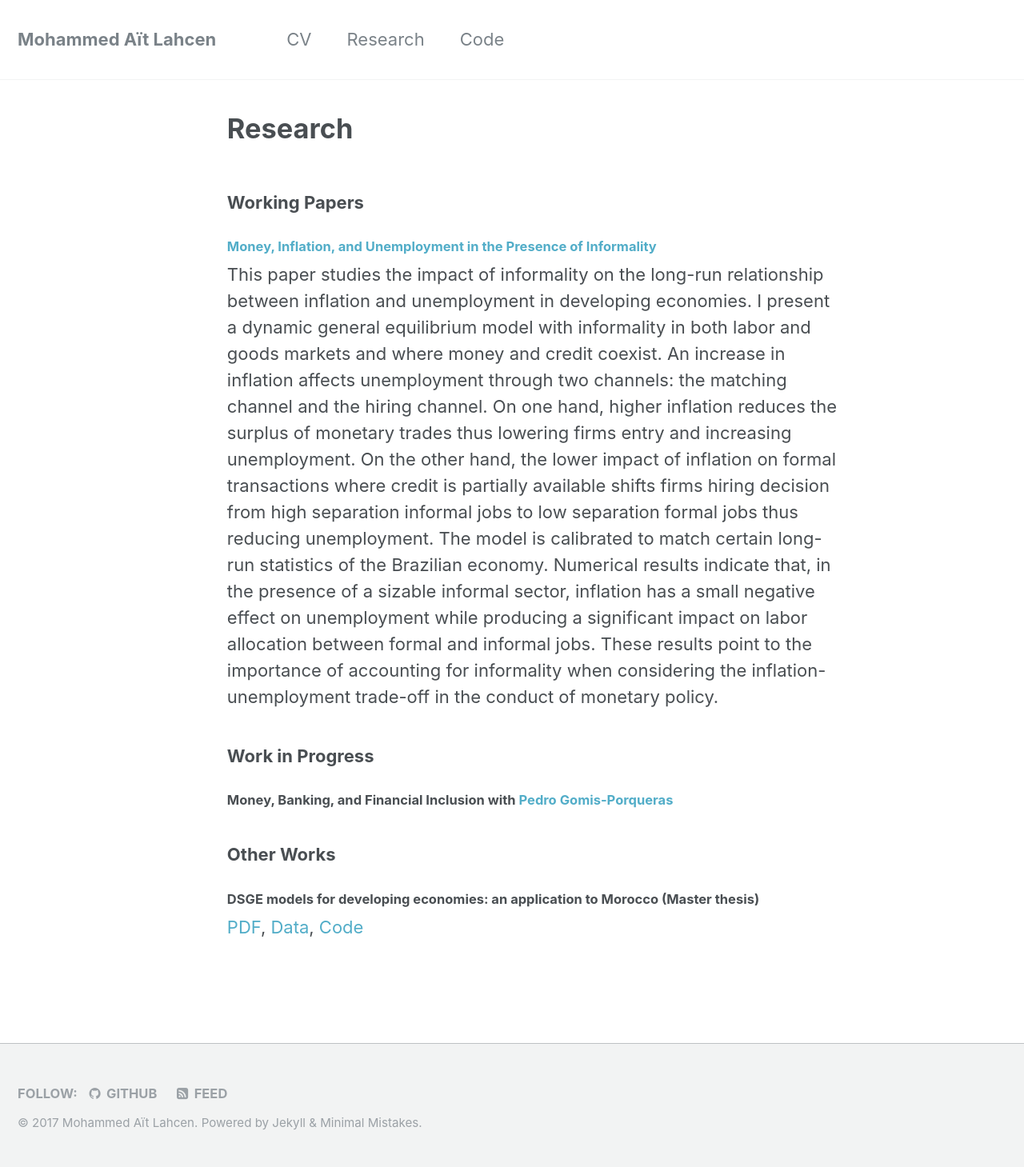
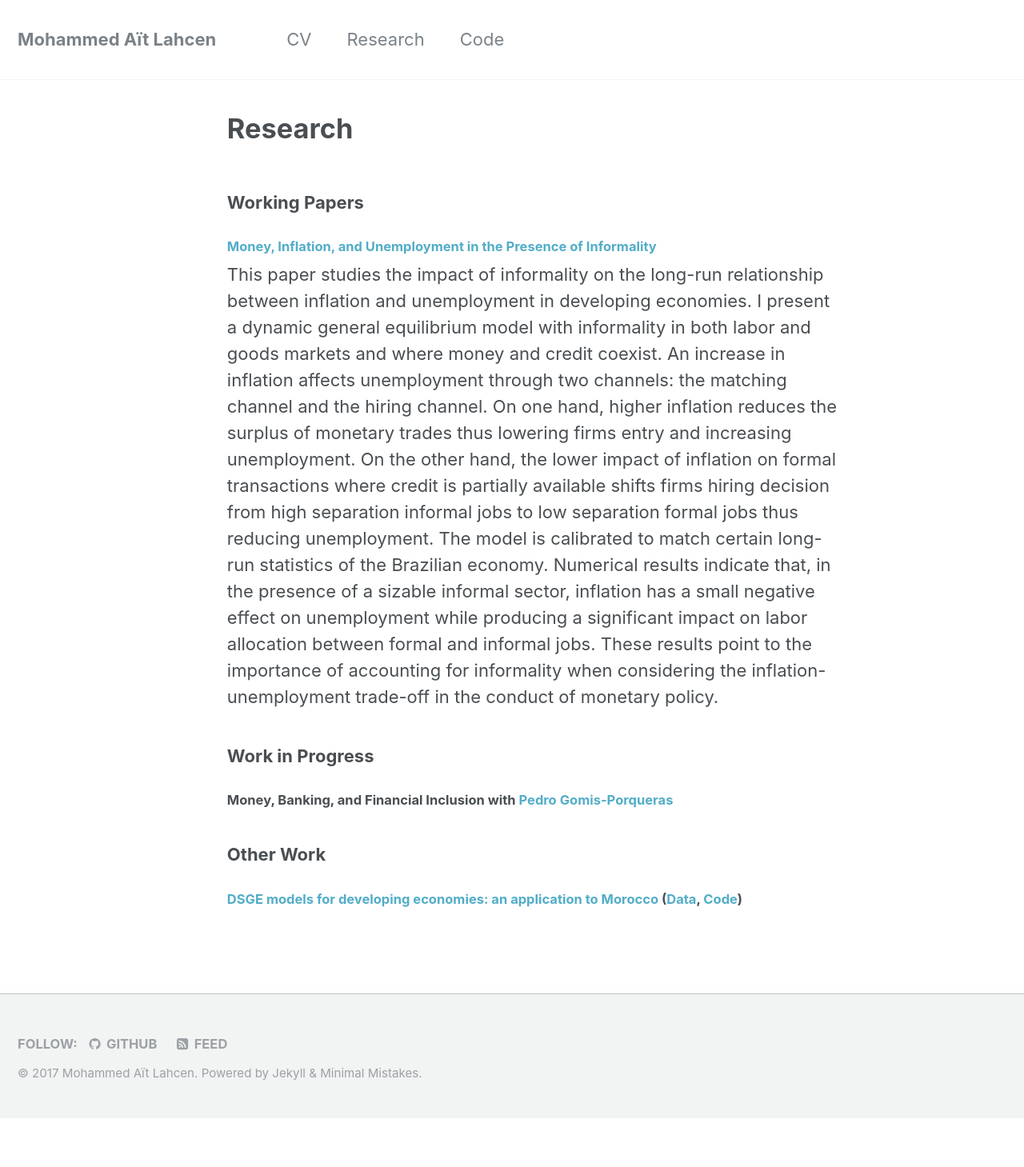
Before and after one commit to maitlahcen/maitlahcen.github.io, a Jekyll site: the page built from _pages/research.md, in a window 1280 px wide. Shown: the whole page at 80% size. Built offline with Jekyll 4.4.1, drawn with Linux system fonts in a browser that asks for light colours; after the commit the page ends 1398 px from its top, so only the background shows below that.

Commit message:
Changed titles

```diff
--- a/_pages/research.md
+++ b/_pages/research.md
@@ -16,9 +16,6 @@ This paper studies the impact of informality on the long-run relationship betwee
 
 #### Money, Banking, and Financial Inclusion with [Pedro Gomis-Porqueras](https://sites.google.com/site/pedrogomisporqueras/)
 
+### Other Work
 
-### Other Works
-
-#### DSGE models for developing economies: an application to Morocco (Master thesis)
-
-[PDF](https://www.dropbox.com/s/klqaj4afa9baasv/Master_thesis-DSGE_developing_econ-Final.pdf?raw=1), [Data](https://www.dropbox.com/s/2mhl84sn19235jy/NK_SOE_Data.xlsx?raw=1), [Code](https://www.dropbox.com/s/18t7ds2vi5z04hf/Code.7z?raw=1)
+#### [DSGE models for developing economies: an application to Morocco](https://www.dropbox.com/s/klqaj4afa9baasv/Master_thesis-DSGE_developing_econ-Final.pdf?raw=1) ([Data](https://www.dropbox.com/s/2mhl84sn19235jy/NK_SOE_Data.xlsx?raw=1), [Code](https://www.dropbox.com/s/18t7ds2vi5z04hf/Code.7z?raw=1))
```
